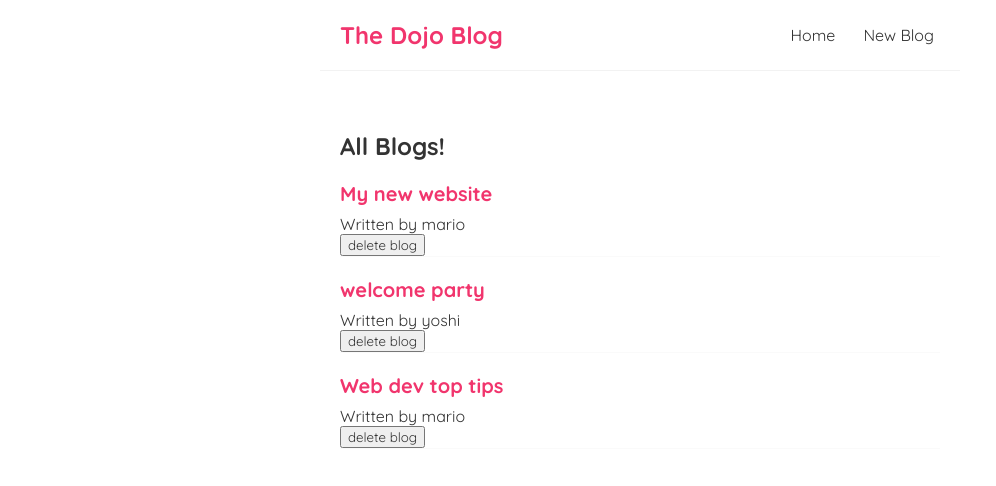
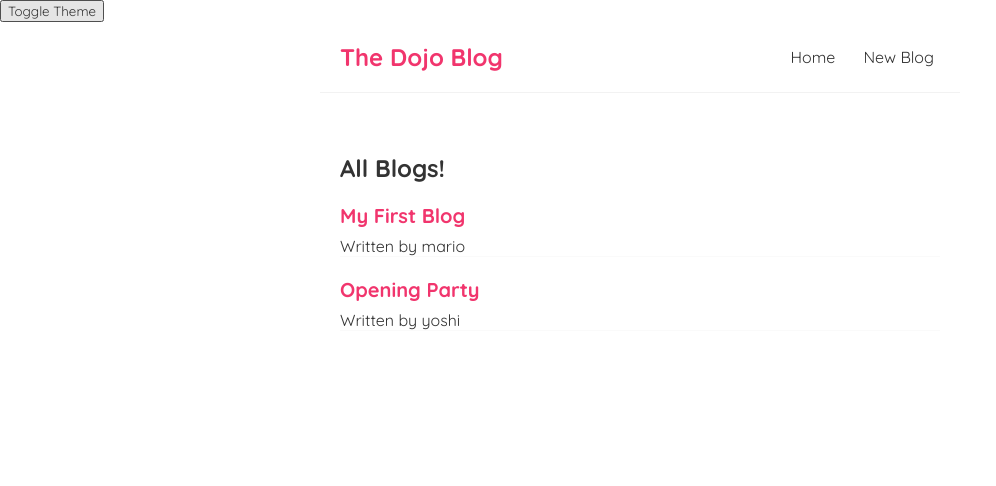
Before and after one commit to arunkumar09/Blogs, a React (Create React App) app: page / in a window 1280 px wide. Shown: the top 486 px of the page, without its empty margins (0-996 px from the left). Built offline with nearby package versions, Linux system fonts and the light colour scheme; data requests are answered from the project's data file.

Commit message:
load data from json.server

```diff
--- /dev/null
+++ b/data/db.json
@@ -0,0 +1,16 @@
+{
+    "blogs":[
+        {
+            "title": "My First Blog",
+            "body": "Why do we use it?\nIt is a long established fact that a reader will be distracted.",
+            "author": "mario",
+            "id":1
+        },
+        {
+            "title": "Opening Party",
+            "body": "Why do we use it?\nIt is a long established fact that a reader will be distracted.",
+            "author": "yoshi",
+            "id":2
+        }
+    ]
+}
--- a/src/App.js
+++ b/src/App.js
@@ -1,12 +1,27 @@
 import Navbar from './Navbar';
 import Home from './Home';
+import React, { useState, useEffect } from 'react';
+import './index.css';
 
 function App() {
-
+  const [theme, setTheme] = useState(
+    localStorage.getItem('theme') || 'light');
+  const toggleTheme = () => {
+    if (theme === 'light') {
+      setTheme('dark');
+    } else {
+      setTheme('light');
+    }
+  };
+  useEffect(() => {
+    localStorage.setItem('theme', theme);
+    document.body.className = theme;
+  }, [theme]);
 
   return (
     //JSX - babel converst this to HTML
-    <div className="App">
+    <div className={`App ${theme}`}>
+      <button onClick={toggleTheme}>Toggle Theme</button>
       <Navbar></Navbar>
       <div className='content'>
         <Home></Home>
--- a/src/BlogList.js
+++ b/src/BlogList.js
@@ -7,7 +7,6 @@ const BlogList = ({ blogs, title, handleDelete }) => {
                 <div className="blog-preview" key={blog.id}>
                     <h2>{blog.title}</h2>
                      <p>Written by {blog.author}</p>
-                     <button onClick={()=> handleDelete(blog.id)}>delete blog</button>
                 </div>
             ))}
         </div>
--- a/src/Home.js
+++ b/src/Home.js
@@ -1,20 +1,22 @@
-import { useState } from "react";
+import { useState, useEffect } from "react";
 import BlogList from "./BlogList";
 
 const Home = () => {
-    const [blogs, setBlogs] = useState([
-        {title: 'My new website', body: 'lorem ipsum...', author: 'mario', id: 1},
-        {title:'welcome party', body:'lorem ipsum...', author: 'yoshi', id: 2},
-        {title:'Web dev top tips', body:'lorem ipsum...', author: 'mario', id: 3}
-    ]);
+    const [blogs, setBlogs] = useState(null);
 
-    const handleDelete = (id) => {
-        const newBlogs = blogs.filter(blog => blog.id !== id);
-        setBlogs(newBlogs);
-    }
+
+    useEffect(() => {
+        fetch('http://localhost:8000/blogs').then(res => {
+            return res.json();
+        })
+            .then(data => {
+                setBlogs(data);
+        })
+    },[]);
+
     return (
         <div className="home">
-            <BlogList blogs={blogs} title="All Blogs!" handleDelete={handleDelete} />
+           {blogs && <BlogList blogs={blogs} title="All Blogs!"  />}
         </div>
     );
 }
--- a/src/index.css
+++ b/src/index.css
@@ -51,3 +51,11 @@
   color: #f1356d;
   margin-bottom:  8px;
 }
+.dark {
+  background-color: #333;
+  color: #fff;
+}
+.light {
+  background-color: #fff;
+  color: #333;
+}
```
